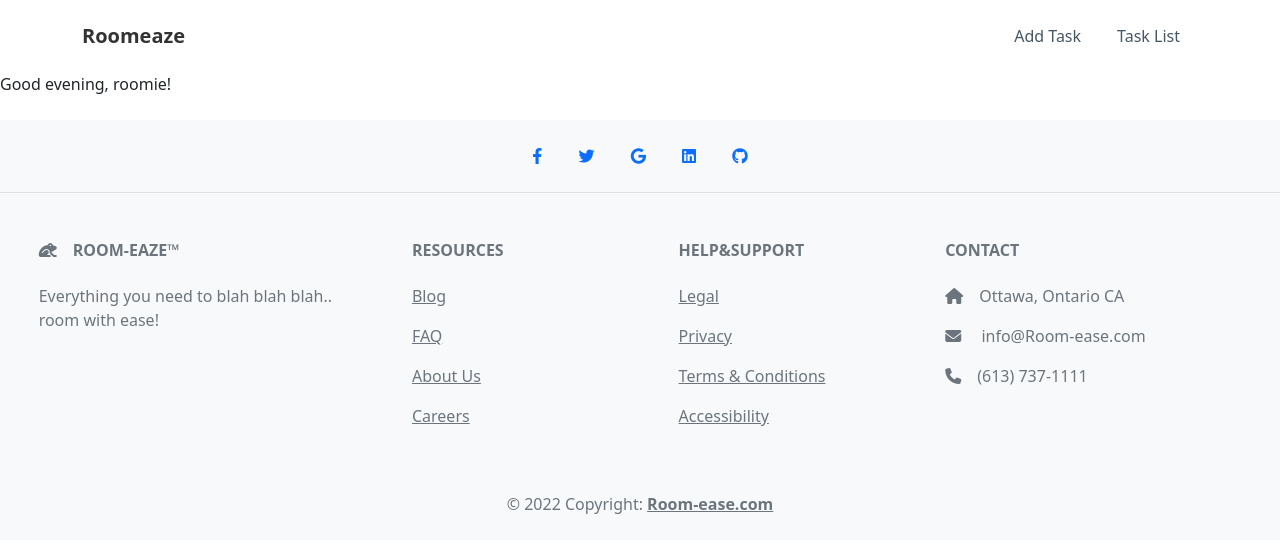
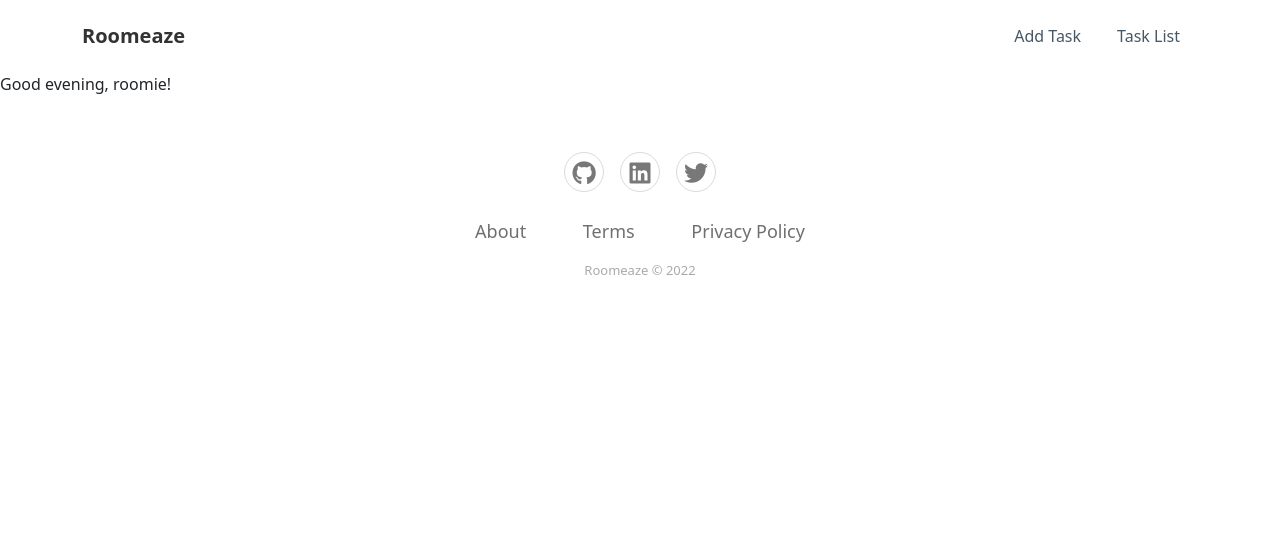
Before and after one commit to 7ay1or/chorechart, a Node server app: page / in a window 1280 px wide. Shown: the top 553 px of the page. Run offline with Node 20, Linux system fonts and the light colour scheme; some libraries are stand-ins or nearby versions.

Commit message:
Redesign footer

```diff
--- /dev/null
+++ b/public/css/footer.css
@@ -0,0 +1,59 @@
+.footer-basic {
+  padding: 40px 0;
+  background-color: #ffffff;
+  color: #4b4c4d;
+}
+
+.footer-basic ul {
+  padding: 0;
+  list-style: none;
+  text-align: center;
+  font-size: 18px;
+  line-height: 1.6;
+  margin-bottom: 0;
+}
+
+.footer-basic li {
+  padding: 0 10px;
+}
+
+.footer-basic ul a {
+  color: inherit;
+  text-decoration: none;
+  opacity: 0.8;
+}
+
+.footer-basic ul a:hover {
+  opacity: 1;
+}
+
+.footer-basic .social {
+  text-align: center;
+  padding-bottom: 25px;
+}
+
+.footer-basic .social > a {
+  font-size: 24px;
+  width: 40px;
+  height: 40px;
+  line-height: 40px;
+  display: inline-block;
+  text-align: center;
+  border-radius: 50%;
+  border: 1px solid #ccc;
+  margin: 0 8px;
+  color: inherit;
+  opacity: 0.75;
+}
+
+.footer-basic .social > a:hover {
+  opacity: 0.9;
+}
+
+.footer-basic .copyright {
+  margin-top: 15px;
+  text-align: center;
+  font-size: 13px;
+  color: #aaa;
+  margin-bottom: 0;
+}
--- a/public/css/style.css
+++ b/public/css/style.css
@@ -1,7 +1,3 @@
 .list-inline-item:not(:last-child) {
   margin-right: 2rem;
 }
-
-li {
-  color: aqua;
-}
--- a/views/partials/footer.ejs
+++ b/views/partials/footer.ejs
@@ -1,83 +1,15 @@
-<footer class="text-center bg-light text-muted mt-4">
-  <div class="p-4 border-bottom">
-    <ul class="list-inline my-auto">
-      <li class="list-inline-item">
-        <a href="#"><i class="fab fa-facebook-f"></i></a>
-      </li>
-      <li class="list-inline-item">
-        <a href="#"><i class="fab fa-twitter"></i></a>
-      </li>
-      <li class="list-inline-item">
-        <a href="#"><i class="fab fa-google"></i></a>
-      </li>
-      <li class="list-inline-item">
-        <a href="#"><i class="fab fa-linkedin"></i></a>
-      </li>
-      <li class="list-inline-item">
-        <a href="#"><i class="fab fa-github"></i></a>
-      </li>
-    </ul>
+<footer class="footer-basic">
+  <div class="social">
+    <a href="#"><i class="fa-brands fa-github"></i></a
+    ><a href="#"><i class="fa-brands fa-linkedin"></i></a
+    ><a href="#"><i class="fa-brands fa-twitter"></i></a>
   </div>
-
-  <div class="container-fluid">
-    <div class="text-center text-md-start mt-5">
-      <div class="row mt-3">
-        <div class="col-md-3 col-lg-4 col-xl-3 mx-auto mb-4">
-          <h6 class="text-uppercase fw-bold mb-4">
-            <i class="fas fa-frog me-3"></i>Room-eaze™
-          </h6>
-          <p>Everything you need to blah blah blah.. room with ease!</p>
-        </div>
-
-        <div class="col-md-2 col-lg-2 col-xl-2 mx-auto mb-4">
-          <h6 class="text-uppercase fw-bold mb-4">Resources</h6>
-          <p>
-            <a href="#!" class="text-reset">Blog</a>
-          </p>
-          <p>
-            <a href="#!" class="text-reset">FAQ</a>
-          </p>
-          <p>
-            <a href="#!" class="text-reset">About Us</a>
-          </p>
-          <p>
-            <a href="#!" class="text-reset">Careers</a>
-          </p>
-        </div>
-
-        <div class="col-md-3 col-lg-2 col-xl-2 mx-auto mb-4">
-          <h6 class="text-uppercase fw-bold mb-4">Help&Support</h6>
-          <p>
-            <a href="#!" class="text-reset">Legal</a>
-          </p>
-          <p>
-            <a href="#!" class="text-reset">Privacy</a>
-          </p>
-          <p>
-            <a href="#!" class="text-reset">Terms & Conditions</a>
-          </p>
-          <p>
-            <a href="#!" class="text-reset">Accessibility</a>
-          </p>
-        </div>
-
-        <div class="col-md-4 col-lg-3 col-xl-3 mx-auto mb-md-0 mb-4">
-          <h6 class="text-uppercase fw-bold mb-4">Contact</h6>
-          <p><i class="fas fa-home me-3"></i>Ottawa, Ontario CA</p>
-          <p>
-            <i class="fas fa-envelope me-3"></i>
-            info@Room-ease.com
-          </p>
-          <p><i class="fas fa-phone me-3"></i>(613) 737-1111</p>
-        </div>
-      </div>
-    </div>
-  </div>
-
-  <div class="text-center p-4">
-    © 2022 Copyright:
-    <a class="text-reset fw-bold" href="https://Roomease.com/">Room-ease.com</a>
-  </div>
+  <ul class="list-inline">
+    <li class="list-inline-item"><a href="#">About</a></li>
+    <li class="list-inline-item"><a href="#">Terms</a></li>
+    <li class="list-inline-item"><a href="#">Privacy Policy</a></li>
+  </ul>
+  <p class="copyright">Roomeaze © 2022</p>
 </footer>
 
 <script src="/js/bootstrap.min.js"></script>
--- a/views/partials/head.ejs
+++ b/views/partials/head.ejs
@@ -8,5 +8,6 @@
 <link rel="stylesheet" href="/css/bootstrap.min.css" />
 <link rel="stylesheet" href="/css/style.css" />
 <link rel="stylesheet" href="/css/navbar.css" />
+<link rel="stylesheet" href="/css/footer.css" />
 
 <title>ChoreChart</title>
```
